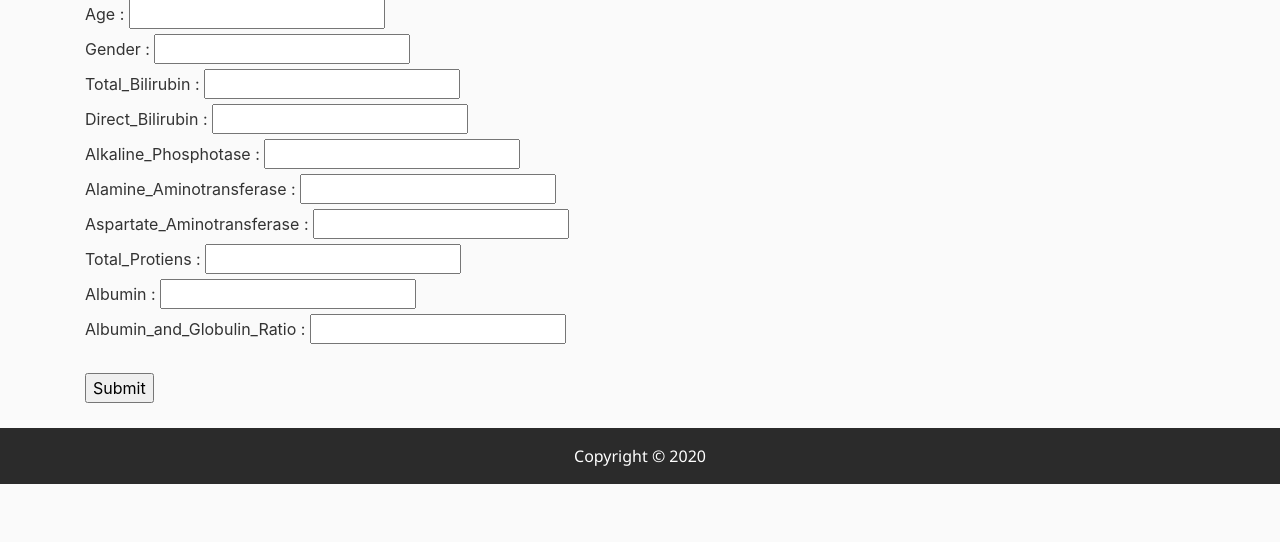
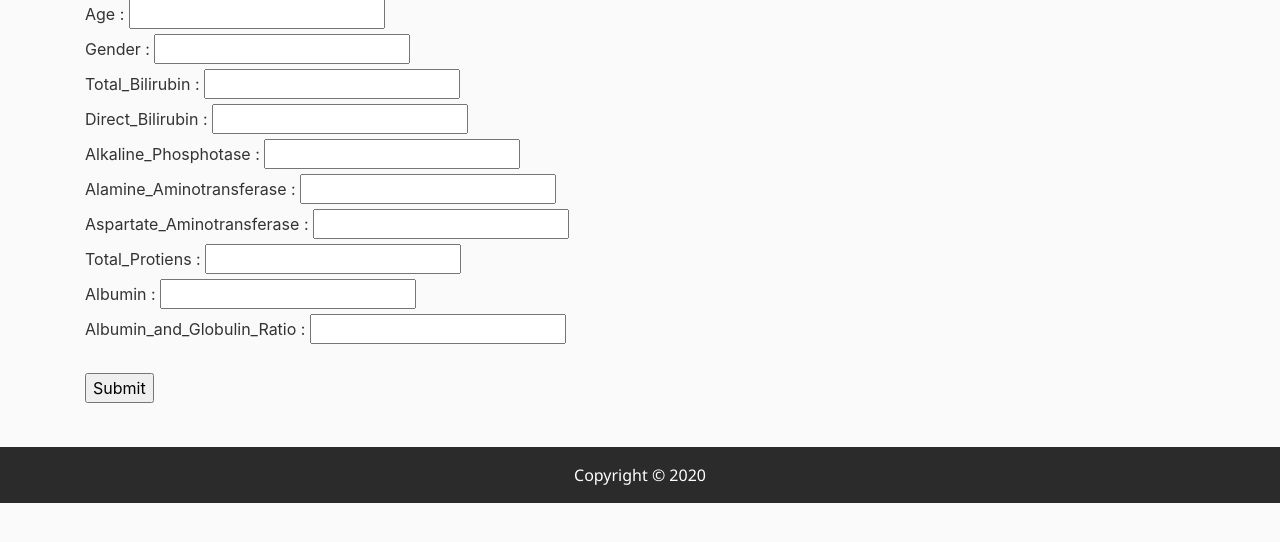
Before and after one commit to shobhitsrivastava-ds/ML-MT-WebApp, a Flask app: page /liver in a window 1280 px wide. Shown: the part 215-757 px from the top of the page. Run offline with Flask 2, Linux system fonts and the light colour scheme; parts of the project's set-up code (start-up, migrations or seed data) failed here and were passed over; some libraries are stand-ins or nearby versions.

Commit message:
Update liver.html

```diff
--- a/template/liver.html
+++ b/template/liver.html
@@ -18,7 +18,7 @@
       font-family: "Segoe UI";
       background: #2B2B2B;
       text-align: center;
-      margin-top: 1px;
+      margin-top: 20px;
       padding: 16px;
       bottom: 8px;
     }</style>
```
